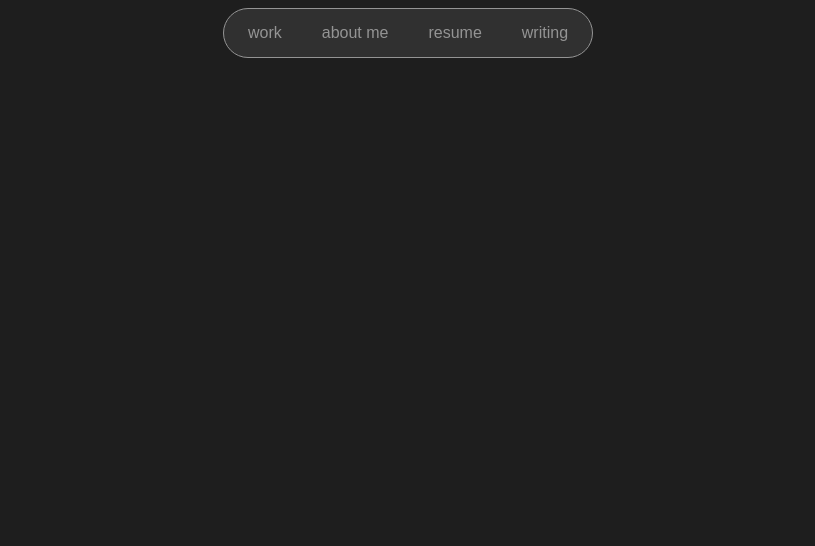
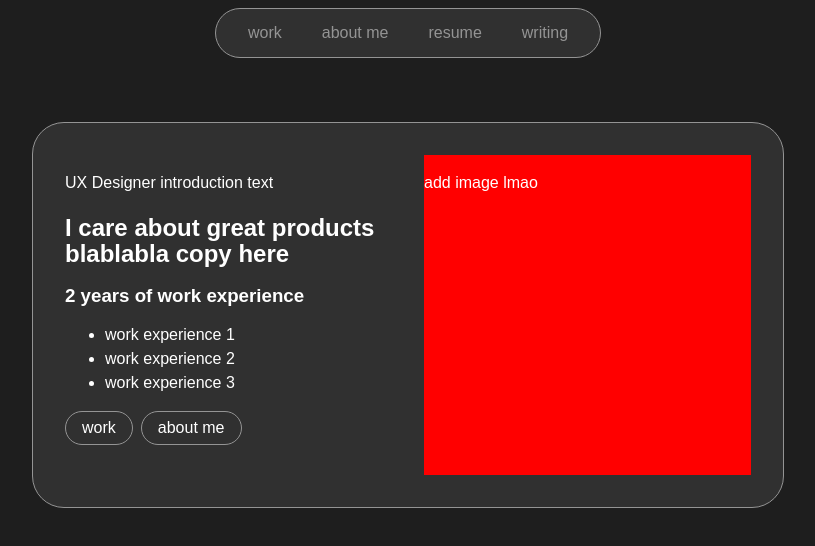
Before and after one commit to lead0lead/11ty-portfolio-site, an Eleventy site: page src/index.html in a window 1280 px wide. Shown: the whole page, without its empty margins (232-1047 px from the left). Built offline with nearby package versions, Linux system fonts and the light colour scheme; Eleventy itself is replaced by a stand-in of ours; files that its build step writes are made by us from their sources.

Commit message:
begin adding content

```diff
--- a/src/css/styles.css
+++ b/src/css/styles.css
@@ -9,6 +9,7 @@
 
 html{
     background-color: var(--backgroundColor);
+    color: var(--textColor)
 }
 
 #navbar{
@@ -28,7 +29,7 @@ html{
     border: 0.1rem solid var(--buttonNeutralBorderColor);
     border-radius: 2rem;
     background-color: var(--buttonNeutralBackgroundColor);
-    padding: 0.5rem;
+    padding: 0.5rem 1rem;
 }
 
 .navbar__button{
@@ -41,3 +42,54 @@ html{
 .navbar__button:hover{
     color: var(--textColor);
 }
+
+#content{
+    margin-top: 4rem;
+    font-family: Arial, Helvetica, sans-serif;
+}
+
+.vbox{
+    width: 100%;
+    display: flex;
+    flex-direction: column;
+    align-items: center;
+    justify-content: flex-start;
+}
+
+.hbox{
+    width: 100%;
+    display: flex;
+    flex-direction: row;
+    align-items: center;
+    justify-content: flex-start;
+    gap: 0.5rem
+}
+
+.titlecard{
+    padding: 2rem;
+    border-radius: 2rem;
+    background-color: var(--buttonNeutralBackgroundColor);
+    border: 0.1rem solid var(--buttonNeutralBorderColor) ;
+    display: flex;
+    flex-direction: row;
+    gap: 2rem;
+}
+
+.titlecard__text{
+    width: 50%;
+}
+
+.titlecard__image{
+    width: 50%;
+    min-height: 20rem;
+    background-color: red;
+}
+
+.button{
+    padding: 0.25rem 1rem;
+    border: 0.1rem solid var(--buttonNeutralBorderColor);
+    background-color: var(--buttonNeutralBackgroundColor);
+    color: var(--textColor);
+    border-radius: 2rem;
+    text-decoration: none;
+}
--- a/src/index.html
+++ b/src/index.html
@@ -2,6 +2,24 @@
 layout: layouts/base.njk
 title: "portfolio"
 ---
-<div class="content__content">
-
+<div class="vbox">
+    <div class ="titlecard">
+        <div class="titlecard__text">
+            <p>UX Designer introduction text</p>
+            <h2>I care about great products blablabla copy here</h2>
+            <h3>2 years of work experience</h3>
+            <ul>
+                <li>work experience 1</li>
+                <li>work experience 2</li>
+                <li>work experience 3</li>
+            </ul>
+            <div class="hbox">
+                <a href="#" class="button">work</a>
+                <a href="about.html" class="button">about me</a>
+            </div>
+        </div>
+        <div class="titlecard__image">
+            <p>add image lmao</p>
+        </div>
+    </div>
 </div>
```
Also changed, not shown: 2 other files.
